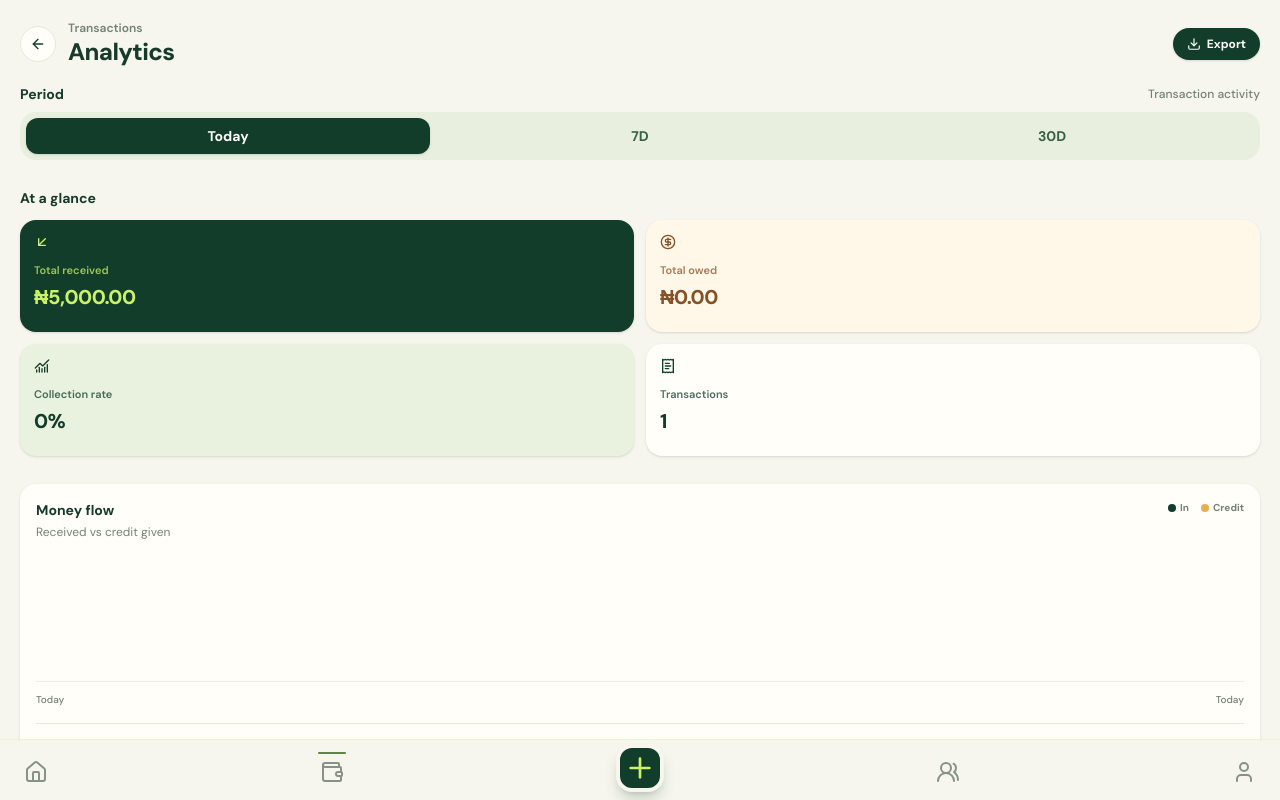
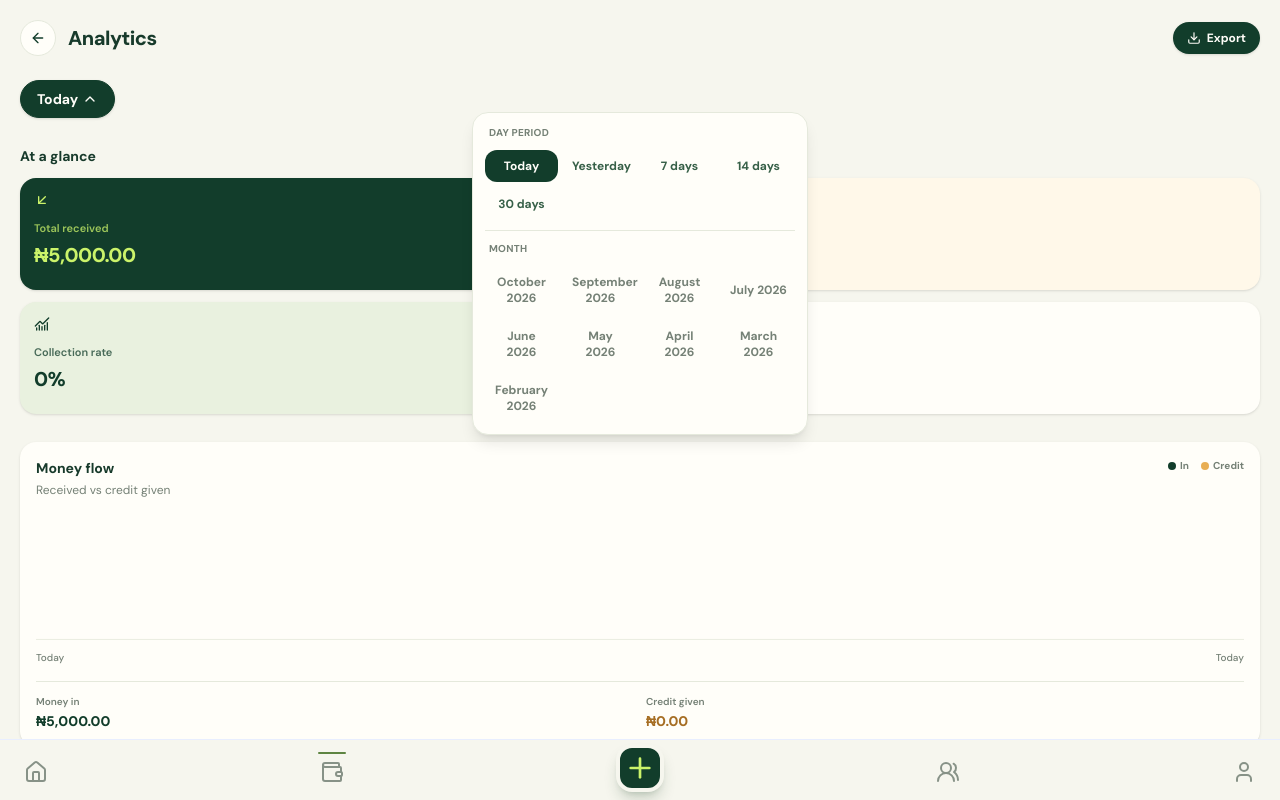
Before and after one commit to Aulli07/BalanceMe, a Next.js app: page /transactions/analytics in a window 1280 px wide. Both pictures are taken after a click on the button "Today". Shown: the top 800 px of the page. Built offline with nearby package versions, Linux system fonts and the light colour scheme.

Commit message:
I refactored the TransactionAnalytics page and related components to support new analytics selection logic and improve UI layout

```diff
--- a/app/transactions/analytics/page.tsx
+++ b/app/transactions/analytics/page.tsx
@@ -10,25 +10,36 @@ import { CustomerRankings } from "@/features/analytics/components/customer-ranki
 import { MoneyTrend } from "@/features/analytics/components/money-trend";
 import { getAnalyticsData } from "@/features/analytics/selectors/get-analytics-data";
 import { handleExport } from "@/features/analytics/selectors/handle-export";
-import { ANALYTICS_PERIODS, type AnalyticsPeriod } from "@/features/analytics/data/analytics-periods";
+import {
+  ANALYTICS_PERIODS,
+  type AnalyticsPeriod,
+  type AnalyticsSelection,
+} from "@/features/analytics/data/analytics-periods";
+import { months } from "@/features/transactions/data/txn-stuff";
 
 import { ACTIVE_BUSINESS_ID } from "@/shared/data/domain-mock-data";
 
 export default function TransactionAnalytics() {
-  const [period, setPeriod] = useState<AnalyticsPeriod>("7D");
+  const [selection, setSelection] = useState<AnalyticsSelection>("TODAY");
+  const isDayPeriod = (value: AnalyticsSelection): value is AnalyticsPeriod =>
+    ANALYTICS_PERIODS.some((period) => period.id === value);
   const analytics = useMemo(
-    () => getAnalyticsData(ACTIVE_BUSINESS_ID, period),
-    [period],
+    () =>
+      isDayPeriod(selection)
+        ? getAnalyticsData(ACTIVE_BUSINESS_ID, selection)
+        : getAnalyticsData(ACTIVE_BUSINESS_ID, "TODAY", selection),
+    [selection],
   );
 
   return (
     <main className="min-h-screen bg-[var(--paper)] pb-20 text-[var(--ink)]">
-      <AnalyticsHeader onExport={() => handleExport(analytics, period)} />
+      <AnalyticsHeader onExport={() => handleExport(analytics, selection)} />
       <div className="space-y-7 px-5 pt-4">
         <AnalyticsPeriodSelector
           periods={ANALYTICS_PERIODS}
-          selectedPeriod={period}
-          onPeriodChange={setPeriod}
+          selectedPeriod={selection}
+          onPeriodChange={setSelection}
+          months={months}
         />
         <AnalyticsSummaryCards summary={analytics.summary} />
         <MoneyTrend points={analytics.trend} />
--- a/features/analytics/components/analytics-header.tsx
+++ b/features/analytics/components/analytics-header.tsx
@@ -3,7 +3,7 @@ import Link from "next/link";
 
 export function AnalyticsHeader({ onExport }: { onExport: () => void }) {
   return (
-    <header className="flex items-center justify-between px-5 pt-5">
+    <header className="flex items-center justify-between px-5 pt-5 pb-2">
       <div className="flex items-center gap-3">
         <Link
           href="/transactions"
@@ -12,12 +12,9 @@ export function AnalyticsHeader({ onExport }: { onExport: () => void }) {
         >
           <LuArrowLeft className="size-4" aria-hidden="true" />
         </Link>
-        <div>
-          <p className="text-xs font-semibold text-[var(--muted)]">Transactions</p>
-          <h1 className="text-2xl font-extrabold tracking-tight text-[var(--ink)]">
-            Analytics
-          </h1>
-        </div>
+        <h1 className="text-xl font-extrabold tracking-tight text-[var(--ink)]">
+          Analytics
+        </h1>
       </div>
       <button
         type="button"
--- a/features/analytics/components/analytics-period-selector.tsx
+++ b/features/analytics/components/analytics-period-selector.tsx
@@ -1,40 +1,102 @@
-import type { AnalyticsPeriod } from "../data/analytics-periods";
+import { useState } from "react";
+import { LuChevronDown } from "react-icons/lu";
+import type {
+  AnalyticsPeriod,
+  AnalyticsSelection,
+} from "../data/analytics-periods";
+import type { TransactionMonth } from "@/features/transactions/data/txn-stuff";
 
 type AnalyticsPeriodSelectorProps = {
   periods: readonly { id: AnalyticsPeriod; label: string }[];
-  selectedPeriod: AnalyticsPeriod;
-  onPeriodChange: (period: AnalyticsPeriod) => void;
-}
+  selectedPeriod: AnalyticsSelection;
+  onPeriodChange: (period: AnalyticsSelection) => void;
+  months: readonly TransactionMonth[];
+};
 
 export function AnalyticsPeriodSelector({
   periods,
   selectedPeriod,
   onPeriodChange,
+  months,
 }: AnalyticsPeriodSelectorProps) {
+  const [isOpen, setIsOpen] = useState(false);
+  const selectedLabel =
+    periods.find((item) => item.id === selectedPeriod)?.label ??
+    selectedPeriod;
+
+  function selectPeriod(period: AnalyticsSelection) {
+    onPeriodChange(period);
+    setIsOpen(false);
+  }
+
   return (
-    <section aria-labelledby="period-heading">
-      <div className="mb-2 flex items-center justify-between">
-        <h2 id="period-heading" className="text-sm font-bold text-[var(--ink)]">
-          Period
-        </h2>
-        <span className="text-xs font-medium text-[var(--muted)]">Transaction activity</span>
-      </div>
-      <div className="flex gap-2 rounded-2xl bg-[#e9efdf] p-1.5" role="group" aria-label="Choose analytics period">
-        {periods.map((item) => (
+    <section className="relative" aria-label="Analytics date selectors">
+      <div className="flex items-center gap-2">
+        <div className="relative">
           <button
-            key={item.id}
             type="button"
-            aria-pressed={selectedPeriod === item.id}
-            onClick={() => onPeriodChange(item.id)}
-            className={`flex-1 rounded-xl px-3 py-2 text-sm font-bold transition ${
-              selectedPeriod === item.id
-                ? "bg-[var(--forest)] text-[var(--surface)] shadow-sm"
-                : "text-[var(--forest-soft)]"
+            onClick={() => setIsOpen((open) => !open)}
+            aria-expanded={isOpen}
+            aria-controls="analytics-date-menu"
+            className={`flex items-center gap-1 rounded-full border px-4 py-2 text-sm font-bold transition ${
+              selectedPeriod
+                ? "border-[var(--forest)] bg-[var(--forest)] text-[var(--surface)] shadow-sm"
+                : "border-[var(--line)] bg-[var(--surface)] text-[var(--forest-soft)]"
             }`}
           >
-            {item.label}
+            {selectedLabel}
+            <LuChevronDown
+              className={`size-4 transition-transform ${isOpen ? "rotate-180" : ""}`}
+              aria-hidden="true"
+            />
           </button>
-        ))}
+
+          {isOpen && (
+            <div
+              id="analytics-date-menu"
+              className="fixed left-1/2 top-28 z-30 grid w-[min(21rem,calc(100vw-2.5rem))] -translate-x-1/2 grid-cols-4 gap-1.5 rounded-2xl border border-[var(--line)] bg-[var(--surface)] p-3 shadow-lg"
+              role="group"
+              aria-label="Choose analytics period or month"
+            >
+              <p className="col-span-4 px-1 pb-1 text-[10px] font-bold uppercase tracking-wide text-[var(--muted)]">
+                Day period
+              </p>
+              {periods.map((item) => (
+                <button
+                  key={item.id}
+                  type="button"
+                  onClick={() => selectPeriod(item.id)}
+                  className={`rounded-xl px-2 py-2 text-xs font-bold transition ${
+                    selectedPeriod === item.id
+                      ? "bg-[var(--forest)] text-[var(--surface)]"
+                      : "text-[var(--forest-soft)] hover:bg-[var(--paper)]"
+                  }`}
+                >
+                  {item.label}
+                </button>
+              ))}
+              <div className="col-span-4 my-1 h-px bg-[var(--line)]" aria-hidden="true" />
+              <p className="col-span-4 px-1 pb-1 text-[10px] font-bold uppercase tracking-wide text-[var(--muted)]">
+                Month
+              </p>
+              {months.map((month) => (
+                <button
+                  key={month}
+                  type="button"
+                  aria-pressed={selectedPeriod === month}
+                  onClick={() => selectPeriod(month)}
+                  className={`rounded-xl px-2 py-2 text-xs font-bold transition ${
+                    selectedPeriod === month
+                      ? "bg-[var(--forest)] text-[var(--surface)]"
+                      : "text-[var(--muted)] hover:bg-[var(--paper)]"
+                  }`}
+                >
+                  {month}
+                </button>
+              ))}
+            </div>
+          )}
+        </div>
       </div>
     </section>
   );
--- a/features/analytics/data/analytics-periods.ts
+++ b/features/analytics/data/analytics-periods.ts
@@ -1,7 +1,12 @@
+import type { TransactionMonth } from "@/features/transactions/data/txn-stuff";
+
 export const ANALYTICS_PERIODS = [
   { id: "TODAY", label: "Today" },
-  { id: "7D", label: "7D" },
-  { id: "30D", label: "30D" },
+  { id: "YESTERDAY", label: "Yesterday" },
+  { id: "7D", label: "7 days" },
+  { id: "14D", label: "14 days" },
+  { id: "30D", label: "30 days" },
 ] as const;
 
 export type AnalyticsPeriod = (typeof ANALYTICS_PERIODS)[number]["id"];
+export type AnalyticsSelection = AnalyticsPeriod | TransactionMonth;
--- a/features/analytics/selectors/get-analytics-data.ts
+++ b/features/analytics/selectors/get-analytics-data.ts
@@ -14,7 +14,11 @@ import type {
 } from "../types/transaction-analytics";
 
 function getStartOffset(period: AnalyticsPeriod) {
-  return period === "TODAY" ? 0 : period === "7D" ? 6 : 29;
+  if (period === "TODAY") return 0;
+  if (period === "YESTERDAY") return 1;
+  if (period === "7D") return 6;
+  if (period === "14D") return 13;
+  return 29;
 }
 
 function getDateKey(date: Date) {
@@ -38,11 +42,27 @@ function getOwedKobo(transaction: Transaction) {
 export function getAnalyticsData(
   businessId: string,
   period: AnalyticsPeriod,
+  month?: string | null,
 ): TransactionAnalyticsData {
   const transactions = [...mockSaleTransactions, ...mockPaymentTransactions]
     .filter((transaction) => transaction.businessId === businessId)
     .sort((first, second) => first.createdAt.localeCompare(second.createdAt));
-  const endDate = new Date(transactions.at(-1)?.createdAt ?? new Date());
+  const latestMonth = new Date(transactions.at(-1)?.createdAt ?? new Date()).toLocaleDateString(
+    "en-NG",
+    { month: "long", year: "numeric", timeZone: "UTC" },
+  );
+  const selectedMonth = month ?? latestMonth;
+  const [monthName, year] = selectedMonth.split(" ");
+  const monthIndex = new Date(`${monthName} 1, ${year}`).getUTCMonth();
+  const monthYear = Number(year);
+  const latestTransaction = transactions.at(-1);
+  const isLatestMonth =
+    latestTransaction &&
+    new Date(latestTransaction.createdAt).getUTCFullYear() === monthYear &&
+    new Date(latestTransaction.createdAt).getUTCMonth() === monthIndex;
+  const endDate = isLatestMonth
+    ? new Date(latestTransaction.createdAt)
+    : new Date(Date.UTC(monthYear, monthIndex + 1, 0, 23, 59, 59, 999));
   const startDate = new Date(endDate);
   startDate.setUTCDate(startDate.getUTCDate() - getStartOffset(period));
   const selectedTransactions = transactions.filter((transaction) => {
```
